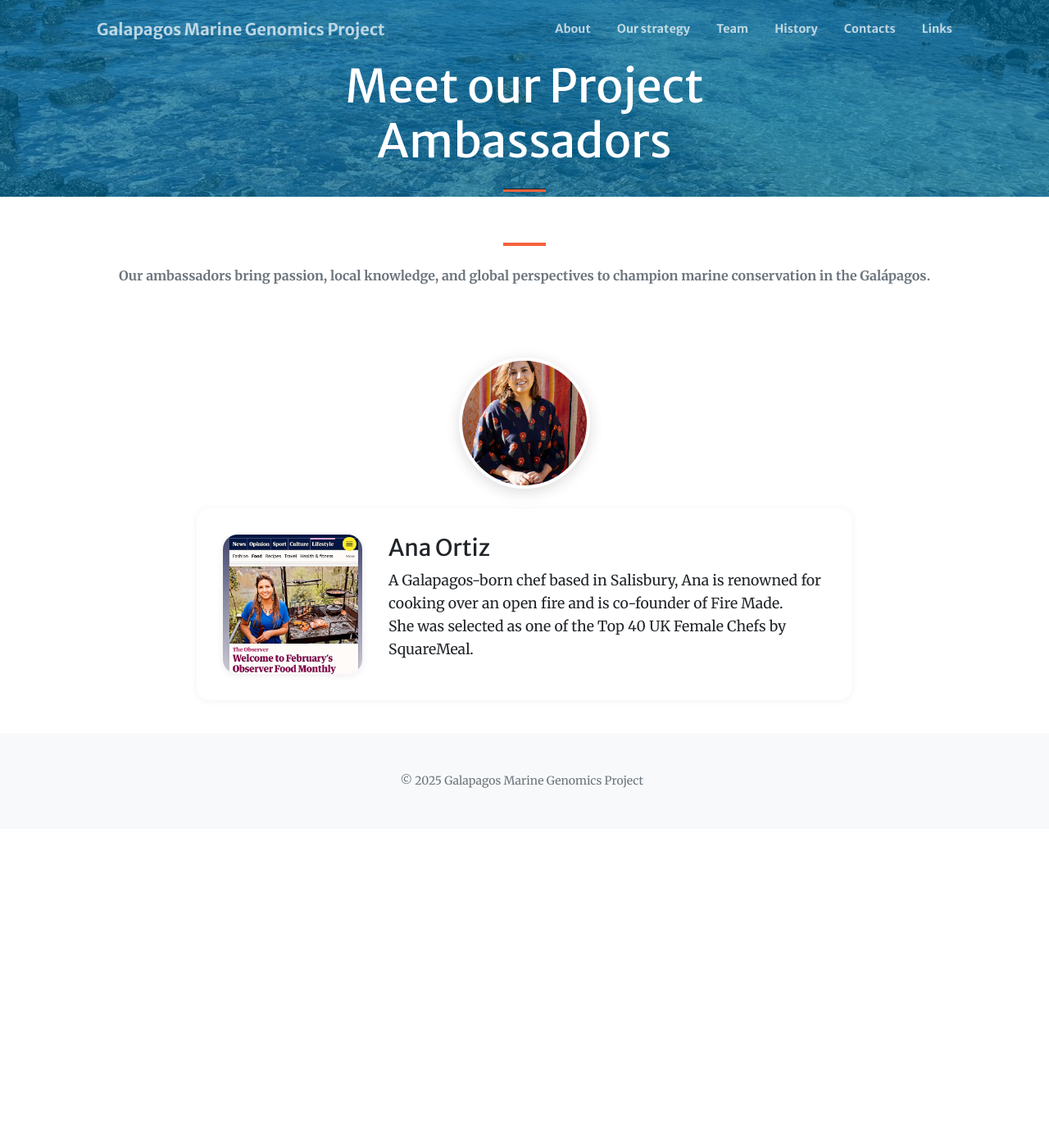
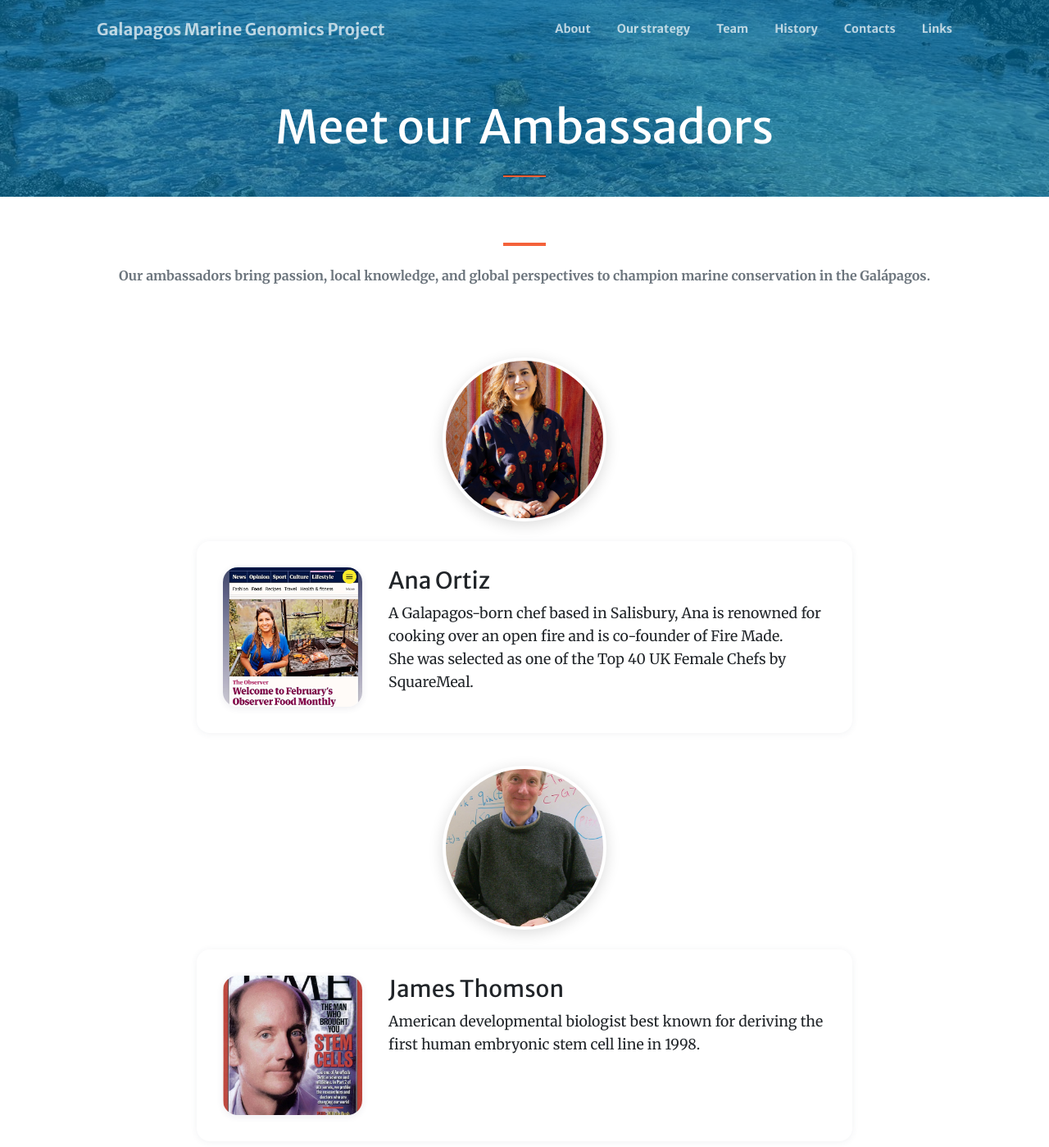
Before and after one commit to therkildsen-lab/galapagos-2, a Jekyll site: the page built from ambassadors.md, in a window 1280 px wide and 1400 px high. Shown: the whole window at 82% size. Built offline with Jekyll 4.4.1, drawn with Linux system fonts in a browser that asks for light colours; comment, search, counter and statistics services are not loaded.

Commit message:
jamie thomson

```diff
--- a/ambassadors.md
+++ b/ambassadors.md
@@ -1,6 +1,9 @@
 ---
 layout: page
-title: Meet our Project Ambassadors
+title: Meet our Ambassadors
+text: >-
+      **Our ambassadors bring passion, local knowledge, and global perspectives to champion marine conservation in the Galápagos.**
+
 background_image: "/galapagos-2/assets/img/portfolio/fullsize/ana_Ortiz_Matt.png"
 
 sections:
@@ -19,4 +22,13 @@
       A Galapagos-born chef based in Salisbury, Ana is renowned for cooking over an open fire and is co-founder of Fire Made.<br>
       She was selected as one of the Top 40 UK Female Chefs by SquareMeal.
 
+  - type: bio.html
+    section_id: jamie-thomson
+    title: James Thomson
+    main_image: /galapagos-2/assets/img/ambassadors/Jamie_Thomson.jpg  # New field!
+    image: /galapagos-2/assets/img/ambassadors/time-cover.jpg
+    alt: Ambassador Thumbnail
+    text: >-
+      American developmental biologist best known for deriving the first human embryonic stem cell line in 1998.
+
 ---
```
Also changed, not shown: assets/css/styles.css.
